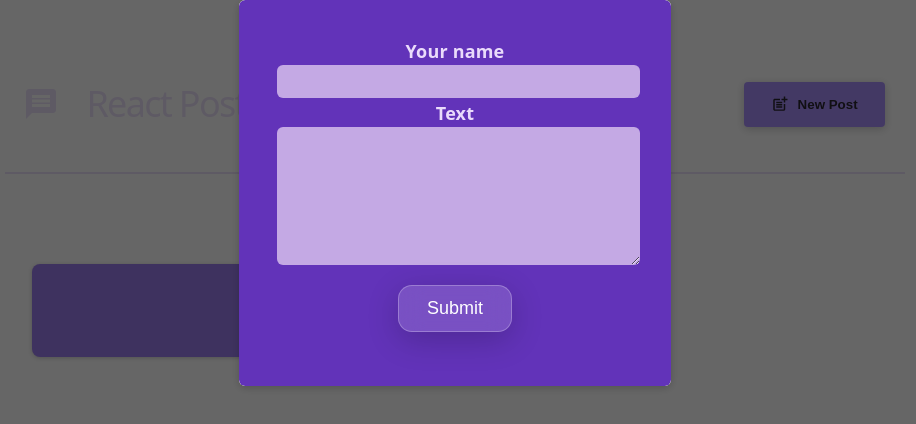
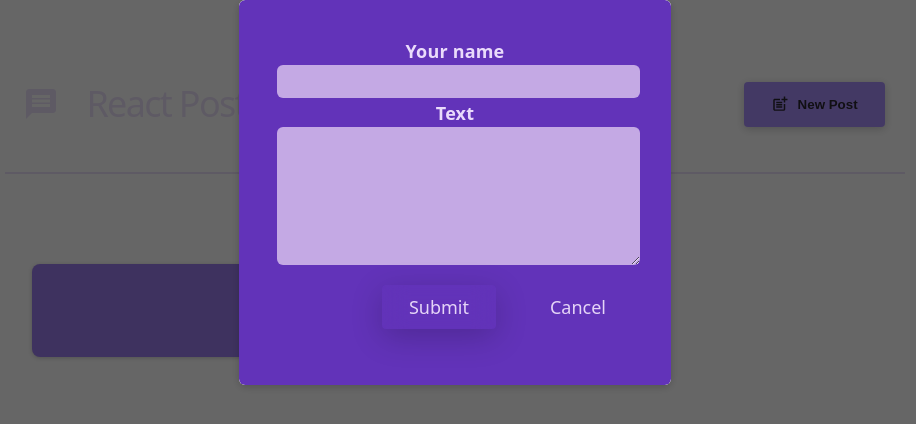
Before and after one commit to VattraF4/Learn-ReactJs, a React (Vite) app: page / in a window 1280 px wide. Shown: the top 424 px of the page, without its empty margins (185-1101 px from the left). Built offline with nearby package versions, Linux system fonts and the light colour scheme.

Commit message:
Adding Form Buttons

```diff
--- a/src/components/GlassButton.jsx
+++ b/src/components/GlassButton.jsx
@@ -2,7 +2,7 @@ import "./GlassButton.css";
 
 function GlassButton({ children, onClick }) {
   return (
-    <button className="glass-button" onClick={onClick}>
+    <button type = "button" className="glass-button" onClick={onClick}>
       {children}
     </button>
   );
--- a/src/components/NewPost.jsx
+++ b/src/components/NewPost.jsx
@@ -12,7 +12,12 @@ function NewPost(props) {
         <label htmlFor="body">Text</label>
         <textarea id="body" required rows={5} onChange={props.onBodyChange} />
       </p>
-      <GlassButton>Submit</GlassButton>
+      <p className={classes.actions}>
+        <GlassButton>Submit</GlassButton>
+        <button type="button" onClick={props.onCancel}>
+          Cancel
+        </button>
+      </p>
     </form>
   );
 }
--- a/src/components/PostLists.jsx
+++ b/src/components/PostLists.jsx
@@ -23,6 +23,7 @@ function PostList({ isPosting, onStopPosting }) {
           <NewPost
             onBodyChange={bodyChangeHandler}
             onAuthorChange={authorChangeHandler}
+            onCancel={onStopPosting}
           />
         </Modal>
       )}
```
